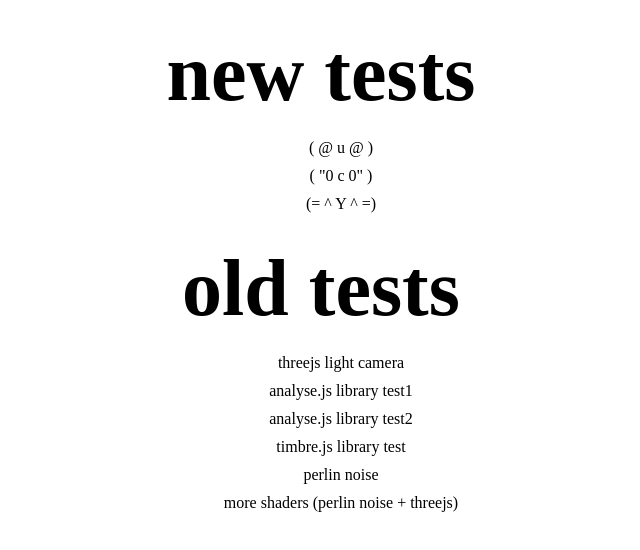
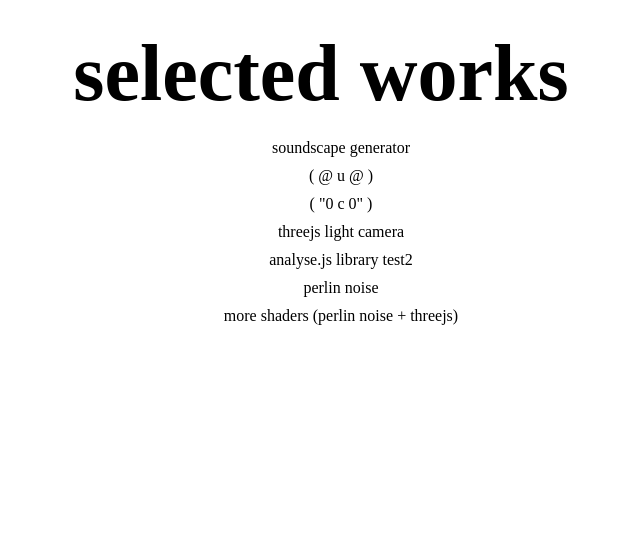
Before and after one commit to martucol/martucol.github.io, a plain HTML site: page index.html in a window 1280 px wide. Shown: the whole page, without its empty margins (319-959 px from the left). Drawn offline with Linux system fonts and the light colour scheme.

Commit message:
filter works

```diff
--- a/index.html
+++ b/index.html
@@ -7,21 +7,24 @@
 	</head>
 	<body>
 	<div class="container">
-		<div class="section">
+		<!-- <div class="section">
 			<h2> new tests </h2>
 			<ul>
 				<li><a href="new/lab1.html"> ( @  u  @ ) </a></li>
 				<li><a href="new/lab2.html"> ( "0 c 0" ) </a></li>
 				<li><a href="#"> (= ^ Y ^ =) </a></li>
 			</ul>
-		</div>
+		</div> -->
 		<div class="section">
-		<h2> old tests </h2>
+		<h2> selected works </h2>
 			<ul>
+				<li><a href="https://martucol.github.io/soundscape/"> soundscape generator</a></li>
+				<li><a href="new/lab1.html"> ( @  u  @ ) </a></li>
+				<li><a href="new/lab2.html"> ( "0 c 0" ) </a></li>
 				<li><a href="old1.html"> threejs light camera </a></li>
-				<li><a href="old2.html"> analyse.js library test1 </a></li>
+				<!-- <li><a href="old2.html"> analyse.js library test1 </a></li> -->
 				<li><a href="old3.html"> analyse.js library test2 </a></li>
-				<li><a href="old4.html"> timbre.js library test </a></li>
+				<!-- <li><a href="old4.html"> timbre.js library test </a></li> -->
 				<li><a href="old5.html"> perlin noise</a></li>
 				<li><a href="old6.html"> more shaders (perlin noise + threejs) </a></li>
 			</ul>
```
